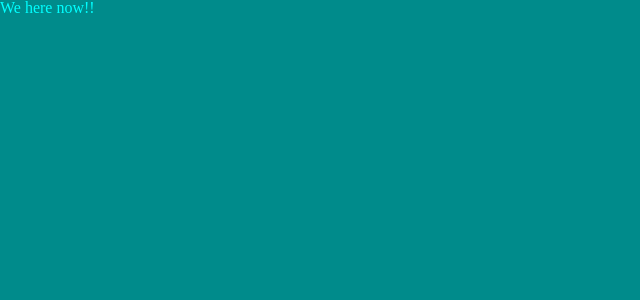
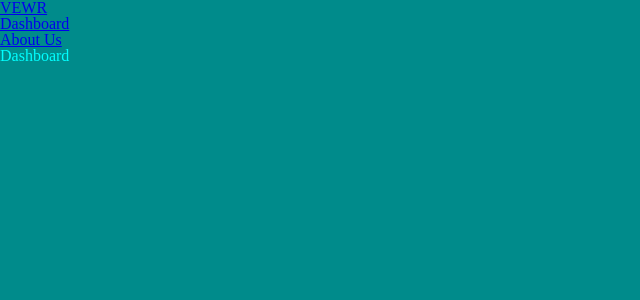
Before and after one commit to fluid-designs/Vewr, a React (Create React App) app: page /dashboard in a window 1280 px wide. Shown: the top 300 px of the page, without its empty margins (0-640 px from the left). Built offline with nearby package versions, Linux system fonts and the light colour scheme.

Commit message:
Browser routes.

```diff
--- a/package.json
+++ b/package.json
@@ -9,6 +9,7 @@
     "pg": "^7.11.0",
     "react": "^16.8.6",
     "react-dom": "^16.8.6",
+    "react-router-dom": "^5.0.1",
     "react-scripts": "3.0.1",
     "superagent": "^5.1.0"
   },
--- a/src/components/App.js
+++ b/src/components/App.js
@@ -1,9 +1,31 @@
 import React, { Fragment, Component } from "react";
 
-export default function App() {
-  return (
-    <Fragment>
-      <div className="App">We here now!!</div>
-    </Fragment>
-  );
+import { BrowserRouter as Router, Route, Switch } from "react-router-dom";
+
+import Navbar from "./navbar/navbar.js";
+import Login from "./login/login.js";
+import Dashboard from "./dashboard/dashboard.js";
+import AboutUs from "./about-us/about-us.js";
+
+export default class App extends Component {
+  constructor(props) {
+    super(props);
+
+    this.state = {};
+  }
+
+  render() {
+    return (
+      <Router>
+        <Fragment>
+          <Navbar />
+          <Switch>
+            <Route exact path="/" component={Login} />
+            <Route path="/dashboard" component={Dashboard} />
+            <Route path="/about-us" component={AboutUs} />
+          </Switch>
+        </Fragment>
+      </Router>
+    );
+  }
 }
--- /dev/null
+++ b/src/components/about-us/about-us.js
@@ -0,0 +1,9 @@
+import React, { Fragment, Component } from "react";
+
+export default function AboutUs() {
+  return (
+    <Fragment>
+      <div className="AboutUs">About Us</div>
+    </Fragment>
+  );
+}
--- /dev/null
+++ b/src/components/dashboard/dashboard.js
@@ -0,0 +1,9 @@
+import React, { Fragment, Component } from "react";
+
+export default function Dashboard() {
+  return (
+    <Fragment>
+      <div className="Dashboard">Dashboard</div>
+    </Fragment>
+  );
+}
--- /dev/null
+++ b/src/components/login/login.js
@@ -0,0 +1,9 @@
+import React, { Fragment, Component } from "react";
+
+export default function Login() {
+  return (
+    <Fragment>
+      <div className="Login">Login</div>
+    </Fragment>
+  );
+}
--- /dev/null
+++ b/src/components/navbar/navbar.js
@@ -0,0 +1,24 @@
+import React, { Fragment, Component } from "react";
+
+import { Link } from "react-router-dom";
+
+export default function Navbar() {
+  return (
+    <Fragment>
+      <div className="Navbar">
+        <Link to="/">
+          <h3>VEWR</h3>
+        </Link>
+
+        <ul>
+          <Link to="/dashboard">
+            <li>Dashboard</li>
+          </Link>
+          <Link to="/about-us">
+            <li>About Us</li>
+          </Link>
+        </ul>
+      </div>
+    </Fragment>
+  );
+}
```
Also changed, not shown: src/components/review/review.js (added, +9 -0 lines), src/components/search/search.js (added, +9 -0 lines), 1 other file (tests, documents, lock files or other folders).
